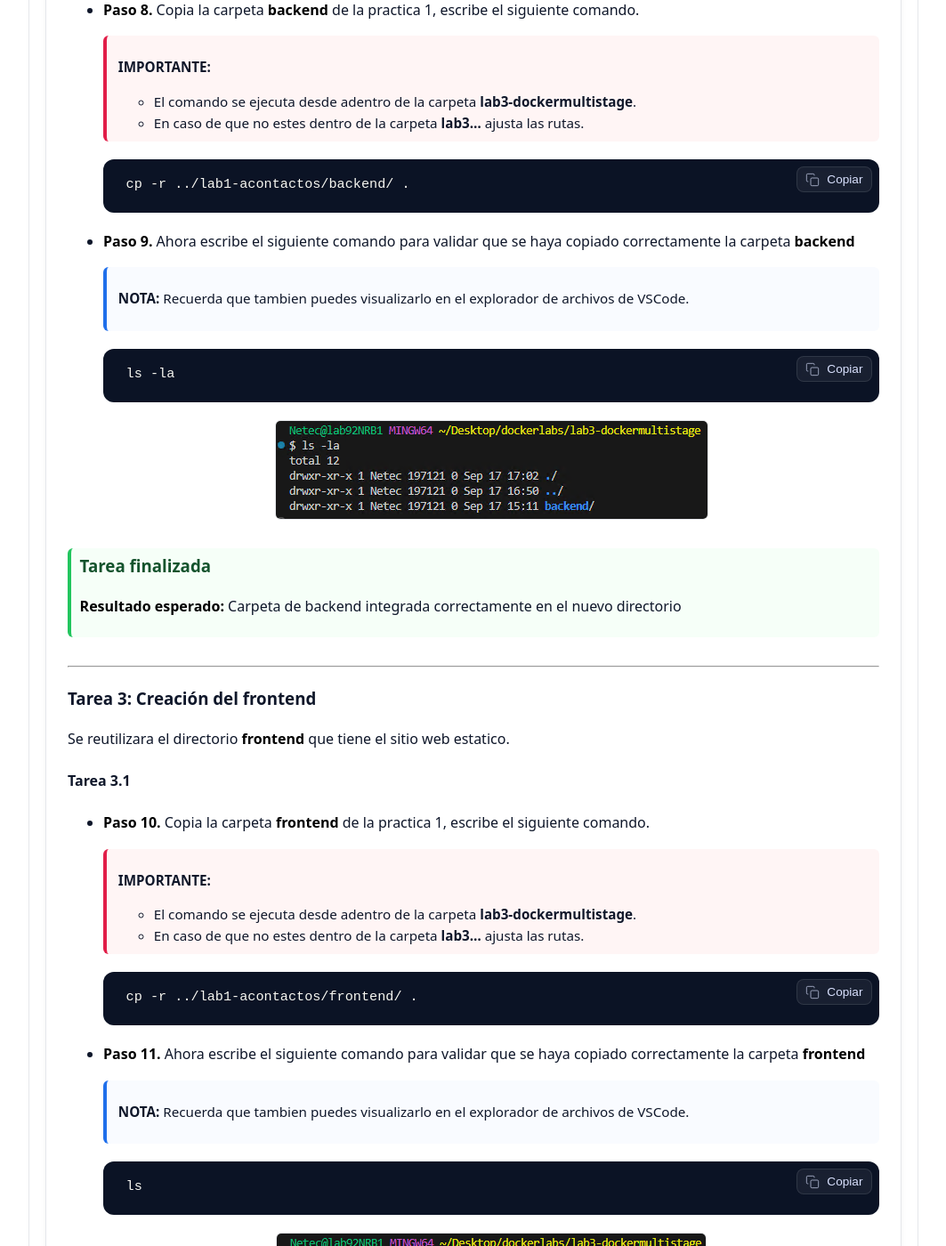
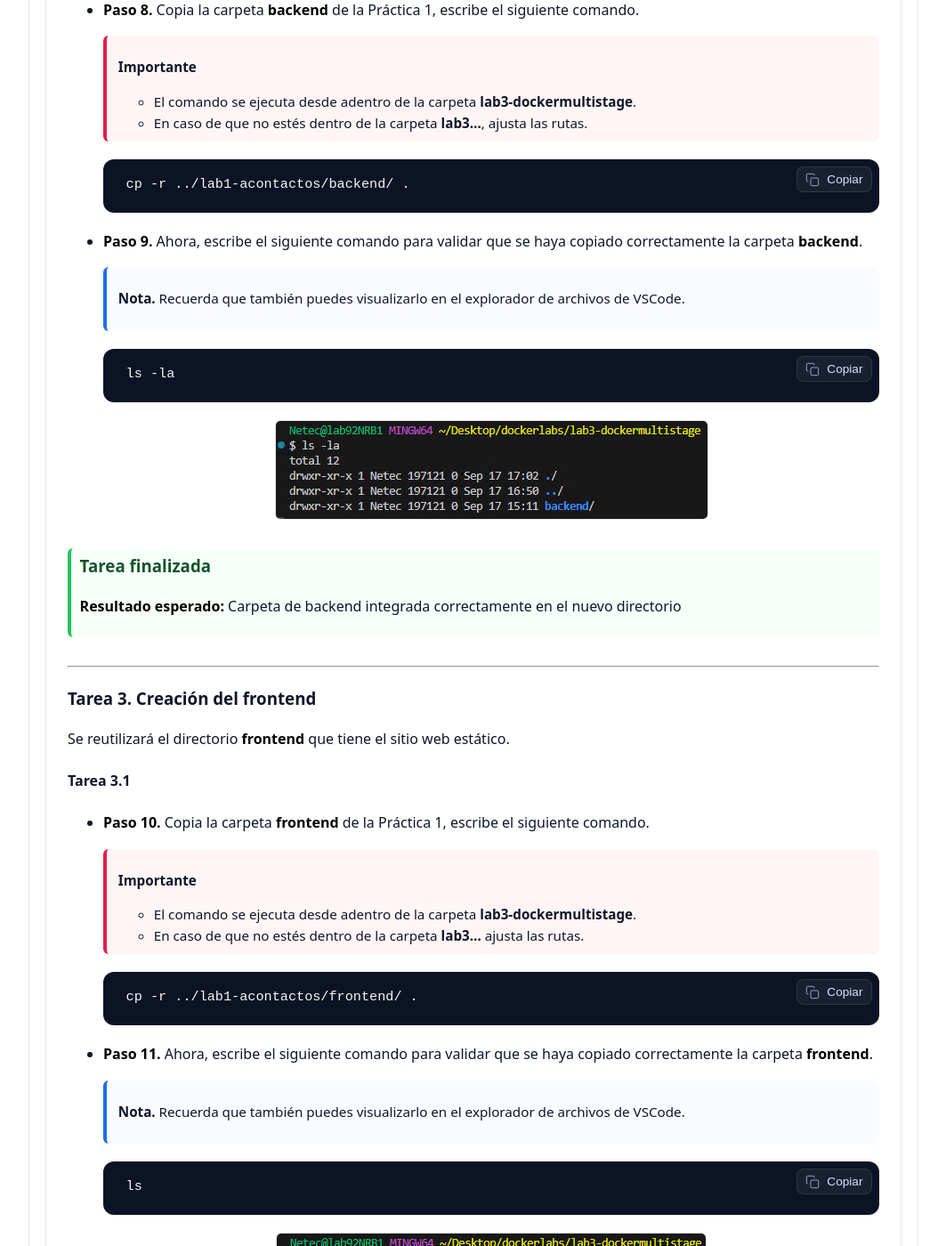
Before and after one commit to Netec-Mx/DOCK_KUB_V2, a Jekyll site: the page built from labs/capitulo3/lab3.md, in a window 1280 px wide and 1400 px high, scrolled down 2619 px. Shown: the whole window at 89% size, without its empty margins (108-1171 px from the left). Built offline with Jekyll 4.4.1, drawn with Linux system fonts in a browser that asks for light colours; some of the changed text lies outside the part shown.

Commit message:
Update lab3.md

````diff
--- a/labs/capitulo3/lab3.md
+++ b/labs/capitulo3/lab3.md
@@ -1,23 +1,23 @@
 ---
 layout: lab
-title: "Práctica 3: Construcción de una imagen Docker multi-etapa"
+title: "Práctica 3. Construcción de una imagen Docker multietapa"
 permalink: /capitulo3/lab3/
 images_base: /labs/capitulo3/img
 duration: "60 minutos"
 objective:
-  - El objetivo de esta práctica es que el participante aprenda a construir imágenes Docker optimizadas utilizando la técnica de **multi-stage builds**, comparando el tamaño de la imagen con y sin multi-etapa. Usaremos como ejemplo una aplicación Node.js con Express que sirva un frontend estático y una API REST.
+  - El objetivo de esta práctica es que el participante aprenda a construir imágenes Docker optimizadas utilizando la técnica de **multi-stage builds**, comparando el tamaño de la imagen con y sin multietapa. Usaremos como ejemplo una aplicación Node.js con Express que sirva un frontend estático y una API REST.
 prerequisites:
   - Visual Studio Code instalado
   - Docker Desktop instalado y en ejecución
   - Git Bash configurado como terminal por defecto en VS Code
   - Conocimientos básicos de Node.js y Docker
-  - Haber completado la practica 1
+  - Haber completado la Práctica 1
 introduction:
-  - Las **imágenes multi-etapa** permiten separar el proceso de construcción (instalación de dependencias y compilación de frontend) del de ejecución. Con esto se reduce el tamaño de la imagen final y se evitan dependencias innecesarias en producción. En esta práctica construiremos una aplicación Node.js con un backend REST y un frontend estático en React simulado con archivos preconstruidos, para demostrar el impacto de los multi-stage builds.
+  - Las **imágenes multietapa** permiten separar el proceso de construcción (instalación de dependencias y compilación de frontend) del de ejecución. Con esto se reduce el tamaño de la imagen final y se evitan dependencias innecesarias en producción. En esta práctica construiremos una aplicación Node.js con un backend REST y un frontend estático en React simulado con archivos preconstruidos, para demostrar el impacto de los multi-stage builds.
 slug: lab3
 lab_number: 3
 final_result: >
-  El estudiante habrá construido una aplicación Node.js contenerizada con un **Dockerfile multi-etapa**, obteniendo una imagen ligera y optimizada, validando que la aplicación funciona correctamente y que el tamaño de la imagen se reduce respecto a una construcción tradicional.
+  El estudiante habrá construido una aplicación Node.js contenerizada con un **Dockerfile multietapa**, obteniendo una imagen ligera y optimizada, validando que la aplicación funciona correctamente y que el tamaño de la imagen se reduce respecto a una construcción tradicional.
 notes:
   - Multi-stage es aplicable a múltiples lenguajes (Java, Go, .NET).
   - Siempre validar la funcionalidad de la aplicación antes de optimizar.
@@ -34,7 +34,7 @@
 
 ---
 
-### Tarea 1: Preparar la estructura del proyecto
+### Tarea 1. Preparar la estructura del proyecto
 
 Crear la estructura de carpetas con backend y frontend.
 
@@ -42,9 +42,9 @@
 
 - **Paso 1.** Inicia sesión en tu máquina de trabajo como usuario con permisos administrativos.
 
-- **Paso 2.** Abre el **`Visual Studio Code`** lo puedes encontrar en el **Escritorio** del ambiente o puedes buscarlo en las aplicaciones de Windows.
+- **Paso 2.** Abre el **`Visual Studio Code`**. Lo puedes encontrar en el **Escritorio** del ambiente o puedes buscarlo en las aplicaciones de Windows.
 
-- **Paso 3.** Una vez abierto **VSCode** da clic en el icono de la imagen para abrir la terminal, se encuentra en la parte superior derecha.
+- **Paso 3.** Una vez abierto **VSCode**, da clic en el icono de la imagen para abrir la terminal, se encuentra en la parte superior derecha.
 
   ![micint]({{ page.images_base | relative_url }}/9.png)
 
@@ -52,20 +52,20 @@
 
   ![micint]({{ page.images_base | relative_url }}/10.png)
 
-- **Paso 5.** Asegurate de estar dentro de la carpeta del curso llamada **dockerlabs** en la terminal de **VSCode**:
+- **Paso 5.** Asegúrate de estar dentro de la carpeta del curso llamada **dockerlabs** en la terminal de **VSCode**.
 
-  > **NOTA:** Si te quedaste en el directorio de una practica usa **`cd ..`** para retornar a la raíz de laboratorios.
+  > **Nota.** Si te quedaste en el directorio de una práctica usa **`cd ..`** para retornar a la raíz de laboratorios.
   {: .lab-note .info .compact}
 
   ![micint]({{ page.images_base | relative_url }}/1.png)
 
-- **Paso 6.** Ahora crea el directorio para trabajar en la practica 3:
+- **Paso 6.** Ahora crea el directorio para trabajar en la Práctica 3.
 
   ```bash
   mkdir lab3-dockermultistage && cd lab3-dockermultistage
   ```
 
-- **Paso 7.** Valida en el **Explorador** de archivos dentro de VSCode que se haya creado el directorio:
+- **Paso 7.** Valida en el **Explorador** de archivos dentro de VSCode que se haya creado el directorio.
 
   ![micint]({{ page.images_base | relative_url }}/2.png)
 
@@ -75,17 +75,17 @@
 
 ---
 
-### Tarea 2: Creación del backend
+### Tarea 2. Creación del backend
 
-Implementar una API REST en Node.js. Se reutilizara el backend creado en la practica 1
+Implementar una API REST en Node.js. Se reutilizará el backend creado en la Práctica 1.
 
 #### Tarea 2.1
 
-- **Paso 8.** Copia la carpeta **backend** de la practica 1, escribe el siguiente comando.
+- **Paso 8.** Copia la carpeta **backend** de la Práctica 1, escribe el siguiente comando.
 
-  > **IMPORTANTE:**
+  > **Importante**
     - El comando se ejecuta desde adentro de la carpeta **lab3-dockermultistage**.
-    - En caso de que no estes dentro de la carpeta **lab3...** ajusta las rutas.
+    - En caso de que no estés dentro de la carpeta **lab3...**, ajusta las rutas.
   {: .lab-note .important .compact}
 
 
@@ -93,9 +93,9 @@
   cp -r ../lab1-acontactos/backend/ .
   ```
 
-- **Paso 9.** Ahora escribe el siguiente comando para validar que se haya copiado correctamente la carpeta **backend**
+- **Paso 9.** Ahora, escribe el siguiente comando para validar que se haya copiado correctamente la carpeta **backend**.
 
-  > **NOTA:** Recuerda que tambien puedes visualizarlo en el explorador de archivos de VSCode.
+  > **Nota.** Recuerda que también puedes visualizarlo en el explorador de archivos de VSCode.
   {: .lab-note .info .compact}
 
   ```bash
@@ -110,26 +110,26 @@
 
 ---
 
-### Tarea 3: Creación del frontend
+### Tarea 3. Creación del frontend
 
-Se reutilizara el directorio **frontend** que tiene el sitio web estatico.
+Se reutilizará el directorio **frontend** que tiene el sitio web estático.
 
 #### Tarea 3.1
 
-- **Paso 10.** Copia la carpeta **frontend** de la practica 1, escribe el siguiente comando.
+- **Paso 10.** Copia la carpeta **frontend** de la Práctica 1, escribe el siguiente comando.
 
-  > **IMPORTANTE:**
+  > **Importante**
     - El comando se ejecuta desde adentro de la carpeta **lab3-dockermultistage**.
-    - En caso de que no estes dentro de la carpeta **lab3...** ajusta las rutas.
+    - En caso de que no estés dentro de la carpeta **lab3...** ajusta las rutas.
   {: .lab-note .important .compact}
 
   ```bash
   cp -r ../lab1-acontactos/frontend/ .
   ```
 
-- **Paso 11.** Ahora escribe el siguiente comando para validar que se haya copiado correctamente la carpeta **frontend**
+- **Paso 11.** Ahora, escribe el siguiente comando para validar que se haya copiado correctamente la carpeta **frontend**.
 
-  > **NOTA:** Recuerda que tambien puedes visualizarlo en el explorador de archivos de VSCode.
+  > **Nota.** Recuerda que también puedes visualizarlo en el explorador de archivos de VSCode.
   {: .lab-note .info .compact}
 
   ```bash
@@ -301,20 +301,20 @@
 
 ---
 
-### Tarea 7: Añadir .dockerignore (mejor caché y tamaño)
+### Tarea 7. Añadir .dockerignore (mejor caché y tamaño)
 
-En esta tarea crearás un archivo .dockerignore para excluir archivos innecesarios y mejorar el tamaño y la caché de las imágenes.
+En esta tarea, crearás un archivo .dockerignore para excluir archivos innecesarios y mejorar el tamaño y la caché de las imágenes.
 
 #### Tarea 7.1
 
-- **Paso 24.** Crea y abre un archivo **.dockerignore** en la raíz **lab3-dockermultistage**:
+- **Paso 24.** Crea y abre un archivo **.dockerignore** en la raíz **lab3-dockermultistage**.
 
   ```bash
   touch .dockerignore
   code .dockerignore
   ```
 
-- **Paso 25.** Ahora agrega el siguiente contenido al archivo
+- **Paso 25.** Ahora, agrega el siguiente contenido al archivo.
 
   ```gitignore
   backend/node_modules
@@ -328,21 +328,21 @@
   Thumbs.db
   ```
 
-- **Paso 26.** Reconstruye la imagen **tradicional**:
+- **Paso 26.** Reconstruye la imagen **tradicional**.
 
   ```bash
   docker build -t contactos-tradicional .
   ```
 
-- **Paso 27.** Reconstruye la imagen **optimizada**:
+- **Paso 27.** Reconstruye la imagen **optimizada**.
 
   ```bash
   docker build -f Dockerfile.opt -t contactos-opt .
   ```
 
-- **Paso 28.** Ahora valida ambos tamaños y compara el resultado:
+- **Paso 28.** Ahora, valida ambos tamaños y compara el resultado.
 
-  > **NOTA:** Como puedes observar se hizo una reducción relativa a la cantidad de archivos de la aplicación
+  > **Nota.** Como puedes observar, se hizo una reducción relativa a la cantidad de archivos de la aplicación.
   {: .lab-note .info .compact}
 
   ```bash
@@ -357,16 +357,16 @@
 
 ---
 
-### Tarea 8: Variante de runtime aún más ligera
+### Tarea 8. Variante de runtime aún más ligera
 
 
 #### Tarea 8.1
 
-En esta tarea crearás un Dockerfile.slim con multi-stage minimalista para generar imágenes más ligeras y seguras.
+En esta tarea, crearás un Dockerfile.slim con Multi-Stage minimalista para generar imágenes más ligeras y seguras.
 
-- **Paso 29.** Crea **Dockerfile.slim** para copiar únicamente lo necesario:
+- **Paso 29.** Crea **Dockerfile.slim** para copiar únicamente lo necesario.
 
-  > **NOTA:** El comando se ejecuta dentro del directorio **lab3...**
+  > **Nota.** El comando se ejecuta dentro del directorio **lab3...**
   {: .lab-note .info .compact}
 
   ```bash
@@ -392,7 +392,7 @@
   CMD ["node", "backend/server.js"]
   ```
 
-- **Paso 31.** Construye la nueva imagen basada en el **Dockerfile.slim**:
+- **Paso 31.** Construye la nueva imagen basada en el **Dockerfile.slim**.
 
   ```bash
   docker build -f Dockerfile.slim -t contactos-slim .
@@ -400,7 +400,7 @@
 
 - **Paso 32.** Escribe el siguiente comando para observar el resultado.
 
-  > **NOTA:** Tanto la version **opt** como la **slim** usan **Multi-Stage**. Pero **slim** es mucho mas minimalista ya que la propiedad **--from=deps** copia solo lo que se necesita.
+  > **Nota.** Tanto la version **opt** como la **slim** usan **Multi-Stage**. Pero **slim** es mucho mas minimalista, ya que la propiedad **--from=deps** copia solo lo que se necesita.
   {: .lab-note .info .compact}
 
   ```bash
````
Also changed, not shown: other parts of labs/capitulo3/lab3.md (+32 -32 lines).
